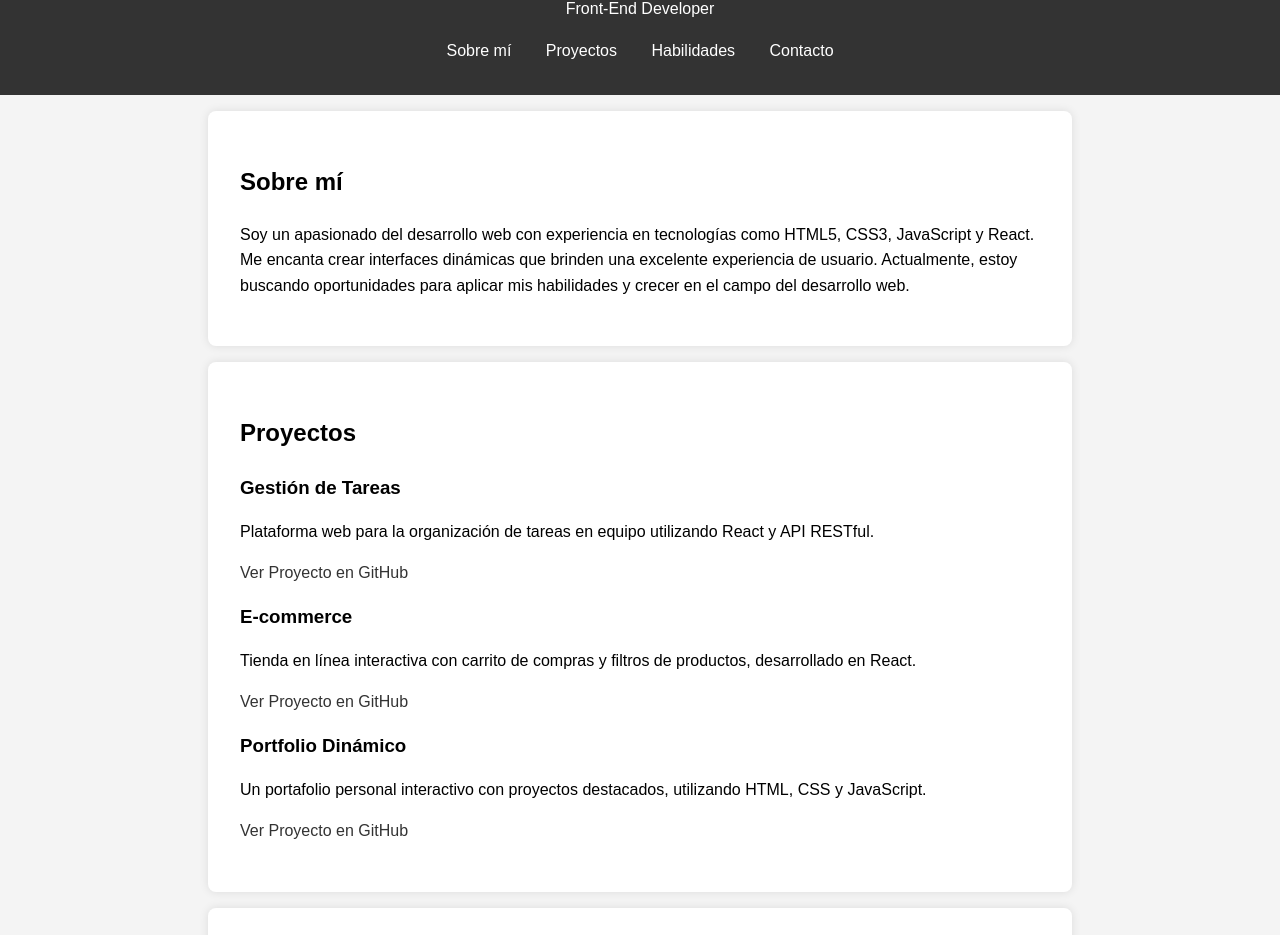
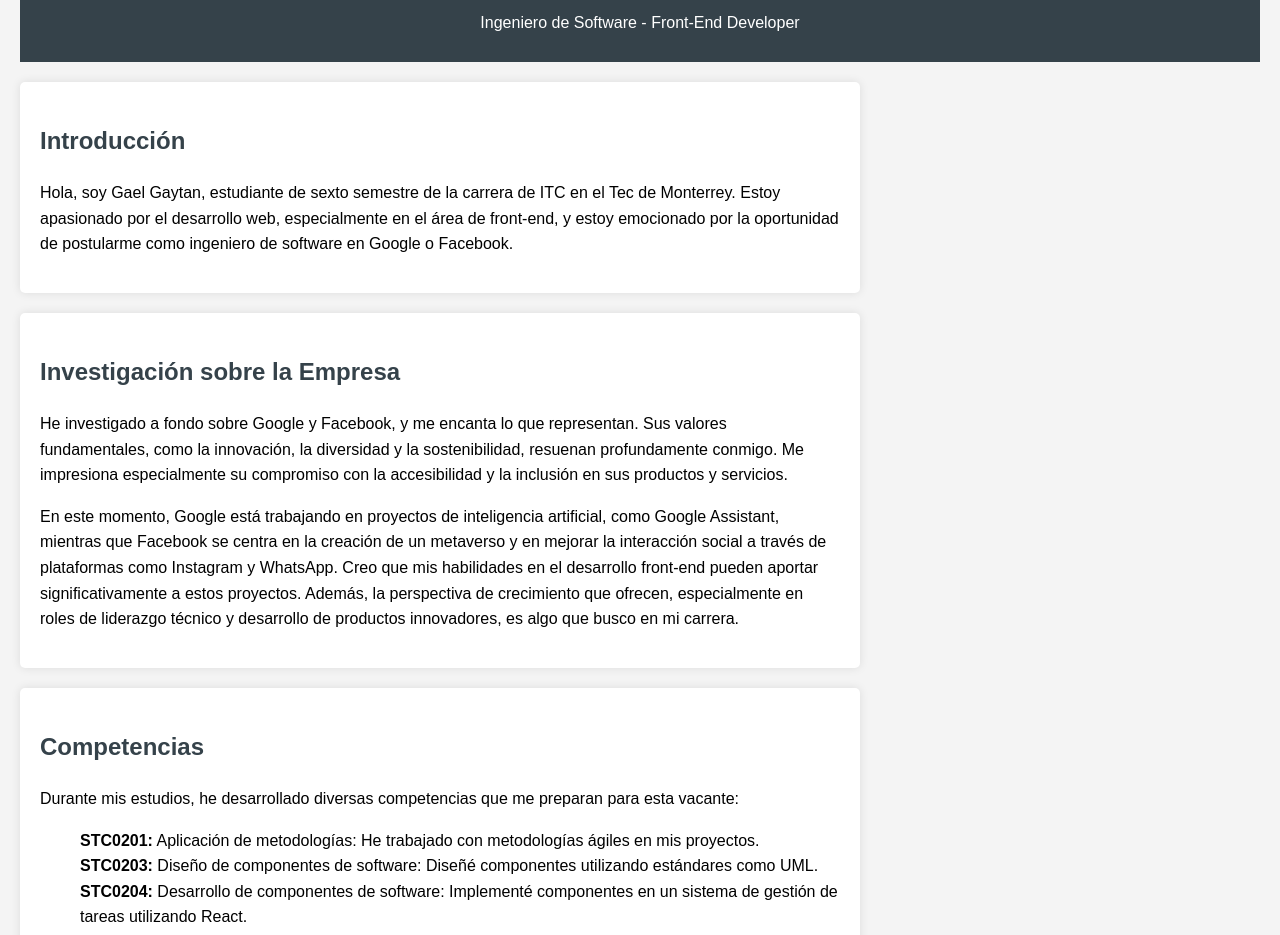
Before and after one commit to GPat0/Portafolio-Gael-Gaytan, a plain HTML site: page index.html in a window 1280 px wide. Shown: the part 87-1022 px from the top of the page. Drawn offline with Linux system fonts and the light colour scheme.

Commit message:
Update index.html

```diff
--- a/index.html
+++ b/index.html
@@ -3,69 +3,103 @@
 <head>
   <meta charset="UTF-8">
   <meta name="viewport" content="width=device-width, initial-scale=1.0">
-  <title>Gael Gaytan - Front-End Developer</title>
+  <title>Portafolio de Gael Gaytan</title>
   <link rel="stylesheet" href="style.css">
+  <style>
+    body {
+      font-family: Arial, sans-serif;
+      line-height: 1.6;
+      margin: 0;
+      padding: 20px;
+      background-color: #f4f4f4;
+    }
+
+    header {
+      background: #35424a;
+      color: #ffffff;
+      padding: 10px 0;
+      text-align: center;
+    }
+
+    section {
+      background: #ffffff;
+      padding: 20px;
+      margin: 20px 0;
+      border-radius: 5px;
+      box-shadow: 0 0 10px rgba(0, 0, 0, 0.1);
+    }
+
+    h1, h2 {
+      color: #35424a;
+    }
+
+    footer {
+      text-align: center;
+      padding: 10px 0;
+      background: #35424a;
+      color: #ffffff;
+      position: relative;
+      bottom: 0;
+      width: 100%;
+    }
+  </style>
 </head>
 <body>
+
   <header>
     <h1>Gael Gaytan</h1>
-    <p>Front-End Developer</p>
-    <nav>
-      <ul>
-        <li><a href="#about">Sobre mí</a></li>
-        <li><a href="#projects">Proyectos</a></li>
-        <li><a href="#skills">Habilidades</a></li>
-        <li><a href="#contact">Contacto</a></li>
-      </ul>
-    </nav>
+    <p>Ingeniero de Software - Front-End Developer</p>
   </header>
 
-  <section id="about">
-    <h2>Sobre mí</h2>
-    <p>Soy un apasionado del desarrollo web con experiencia en tecnologías como HTML5, CSS3, JavaScript y React. Me encanta crear interfaces dinámicas que brinden una excelente experiencia de usuario. Actualmente, estoy buscando oportunidades para aplicar mis habilidades y crecer en el campo del desarrollo web.</p>
+  <section id="introduction">
+    <h2>Introducción</h2>
+    <p>
+      Hola, soy Gael Gaytan, estudiante de sexto semestre de la carrera de ITC en el Tec de Monterrey.
+      Estoy apasionado por el desarrollo web, especialmente en el área de front-end, y estoy emocionado por la oportunidad de postularme como ingeniero de software en Google o Facebook.
+    </p>
   </section>
 
-  <section id="projects">
-    <h2>Proyectos</h2>
-
-    <div class="project">
-      <h3>Gestión de Tareas</h3>
-      <p>Plataforma web para la organización de tareas en equipo utilizando React y API RESTful.</p>
-      <a href="https://github.com/Gpat0/gestor-tareas">Ver Proyecto en GitHub</a>
-    </div>
-
-    <div class="project">
-      <h3>E-commerce</h3>
-      <p>Tienda en línea interactiva con carrito de compras y filtros de productos, desarrollado en React.</p>
-      <a href="https://github.com/Gpat0/e-commerce">Ver Proyecto en GitHub</a>
-    </div>
-
-    <div class="project">
-      <h3>Portfolio Dinámico</h3>
-      <p>Un portafolio personal interactivo con proyectos destacados, utilizando HTML, CSS y JavaScript.</p>
-      <a href="https://github.com/Gpat0/portfolio-dinamico">Ver Proyecto en GitHub</a>
-    </div>
+  <section id="company-research">
+    <h2>Investigación sobre la Empresa</h2>
+    <p>
+      He investigado a fondo sobre Google y Facebook, y me encanta lo que representan. Sus valores fundamentales,
+      como la innovación, la diversidad y la sostenibilidad, resuenan profundamente conmigo.
+      Me impresiona especialmente su compromiso con la accesibilidad y la inclusión en sus productos y servicios.
+    </p>
+    <p>
+      En este momento, Google está trabajando en proyectos de inteligencia artificial, como Google Assistant,
+      mientras que Facebook se centra en la creación de un metaverso y en mejorar la interacción social a través de plataformas como Instagram y WhatsApp.
+      Creo que mis habilidades en el desarrollo front-end pueden aportar significativamente a estos proyectos.
+      Además, la perspectiva de crecimiento que ofrecen, especialmente en roles de liderazgo técnico y desarrollo de productos innovadores, es algo que busco en mi carrera.
+    </p>
   </section>
 
-  <section id="skills">
-    <h2>Habilidades</h2>
+  <section id="competencies">
+    <h2>Competencias</h2>
+    <p>
+      Durante mis estudios, he desarrollado diversas competencias que me preparan para esta vacante:
+    </p>
     <ul>
-      <li>HTML5, CSS3, JavaScript</li>
-      <li>React, Bootstrap, Tailwind CSS</li>
-      <li>Git, GitHub</li>
-      <li>UX/UI Design</li>
+      <li><strong>STC0201:</strong> Aplicación de metodologías: He trabajado con metodologías ágiles en mis proyectos.</li>
+      <li><strong>STC0203:</strong> Diseño de componentes de software: Diseñé componentes utilizando estándares como UML.</li>
+      <li><strong>STC0204:</strong> Desarrollo de componentes de software: Implementé componentes en un sistema de gestión de tareas utilizando React.</li>
+      <li><strong>STC0205:</strong> Elaboración de pruebas de software: Desarrollé pruebas unitarias y de integración para asegurar la calidad del software.</li>
+      <li><strong>SEG0601:</strong> Lenguaje oral: He presentado mis proyectos en diversas ocasiones, integrando habilidades de comunicación oral y expresión corporal.</li>
     </ul>
   </section>
 
-  <section id="contact">
-    <h2>Contacto</h2>
-    <p>Email: gael@example.com</p>
-    <p>LinkedIn: <a href="https://www.linkedin.com/in/gaelgaytan">linkedin.com/in/gaelgaytan</a></p>
-    <p>GitHub: <a href="https://github.com/Gpat0">github.com/Gpat0</a></p>
+  <section id="closing">
+    <h2>Cierre</h2>
+    <p>
+      Estoy muy entusiasmado por la posibilidad de unirme a Google o Facebook como ingeniero de software.
+      Creo que mis competencias y mi pasión por el desarrollo web me convierten en el candidato idóneo para esta vacante.
+      Espero tener la oportunidad de contribuir a la creación de productos innovadores y crecer junto con el equipo.
+    </p>
   </section>
 
   <footer>
     <p>&copy; 2024 Gael Gaytan. Todos los derechos reservados.</p>
   </footer>
+
 </body>
 </html>
```
